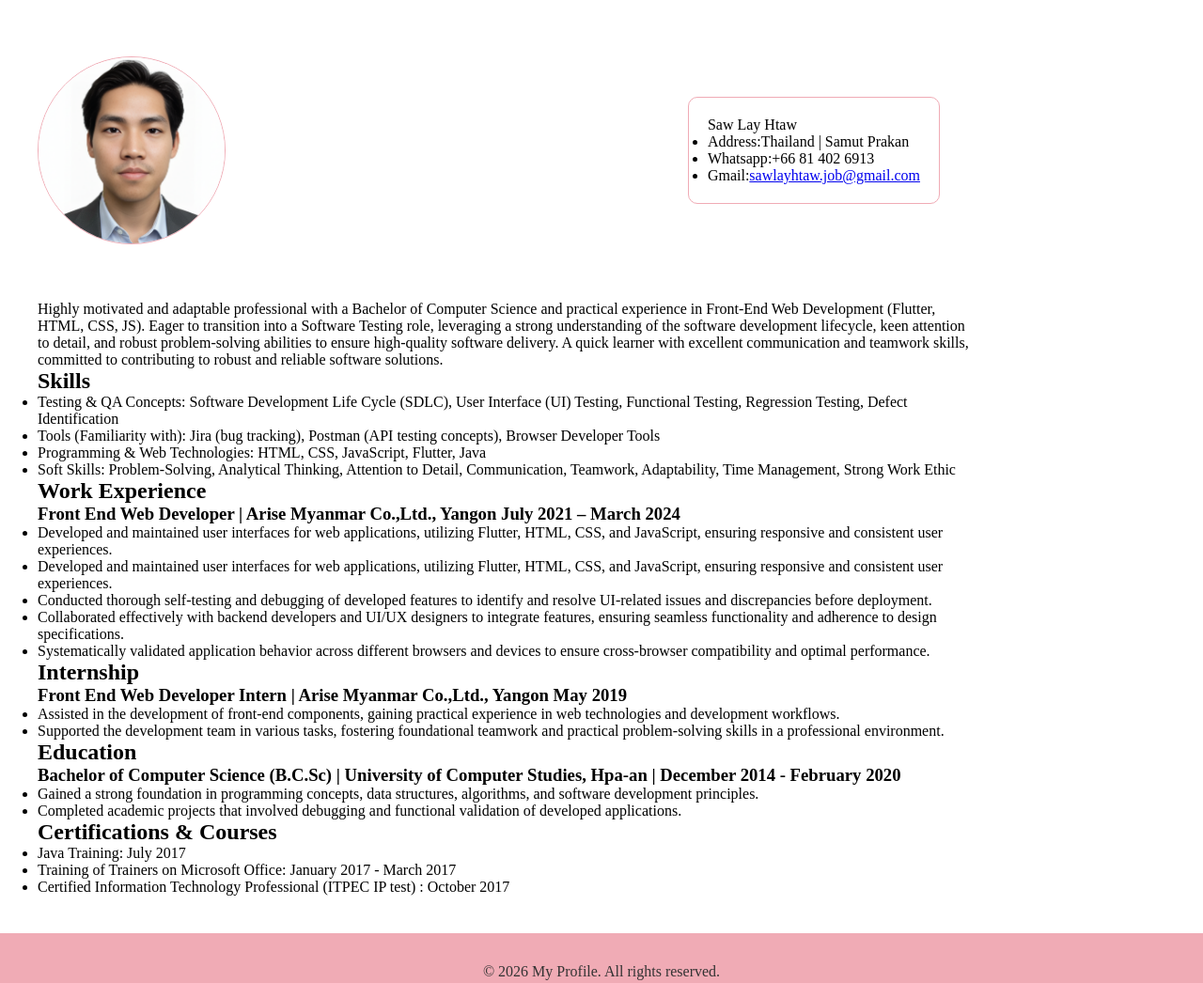
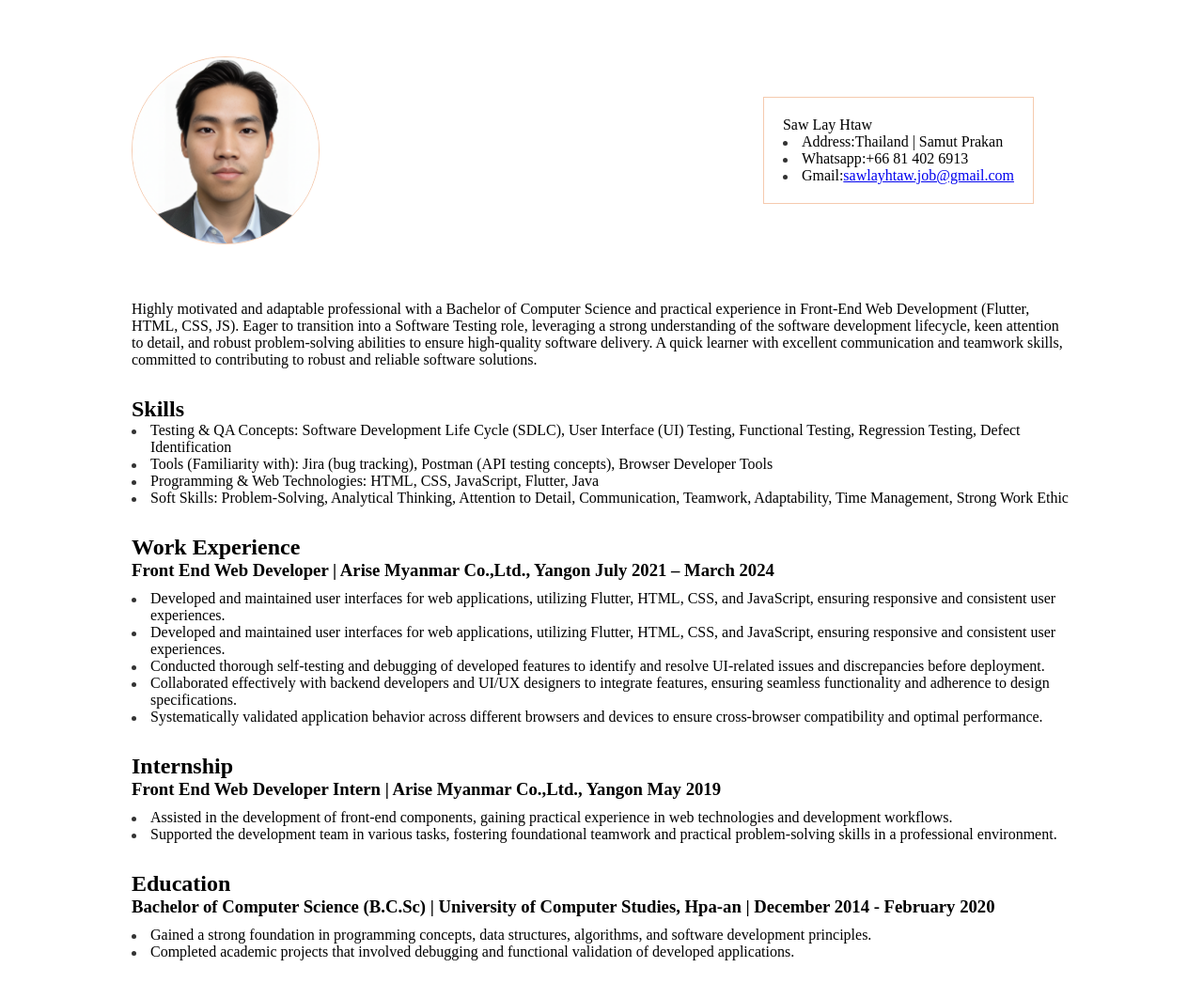
Before and after one commit to sawlayhtawjob-dev/myProfile, a plain HTML site: page index.html in a window 1280 px wide. Shown: the top 1046 px of the page at 94% size. Drawn offline with Linux system fonts and the light colour scheme.

Commit message:
add css to version 1.1.2

```diff
--- a/styles.css
+++ b/styles.css
@@ -5,14 +5,40 @@
     box-sizing: border-box;
 }
 body {
+    position: relative;
     width: 100%;
-  margin: 0 auto;
-  display: block;
+    display: flex;
+    flex-direction: column;
+    justify-content: center;
+    align-items: center;
+}
+body::before {
+    content: '';
+    position: absolute;
+    top: 0;
+    left: 0;
+    width: 100%;
+    clip-path: polygon(0 0,100% 0,0 100%);
+    background: linear-gradient(45deg,#aeabab);
+    height: 228px;
+    z-index: -1;
+}
+body::after {
+    content: '';
+    position: absolute;
+    top: 0;
+    right: 0;
+    width: 100%;
+    clip-path: polygon(-60px 0,100% 0,100% 100%);
+    background: linear-gradient(45deg,#f5caae);
+    height: 180px;
+    z-index: -1;
 }
 
 /* Header styles */
 
 header,main {
+    width: 100%;
     max-width: 1080px;
 }
 header {
@@ -26,11 +52,11 @@ header h1 {
 }
 
 header label {
-  border: 1px solid #f0abb5;
     display: block;
+    border: 1.5px solid #f5caae;
     padding: 20px;
     margin-right: 40px;
-  border-radius: 10px;
+    background: #fff;
 }
 header div {
     display: flex;
@@ -38,24 +64,47 @@ header div {
     justify-content: space-between;
     flex-wrap: wrap;
 }
+
 .img_profile {
     width: 200px;
     border-radius: 100%;
-    border: 1px solid #f0abb5;
+    border: 1px solid #f5caae;
     margin: 20px 20px 20px 0;
+}
+h3 {
+    margin-bottom: 10px;
 }
 
 /* main content */
 main {
     padding: 0 40px 40px;
 }
+section {
+    margin-bottom: 30px;
+}
+ul li {
+    list-style: none;
+    padding-left: 20px;
+    position: relative;
+}
+ul li:before {
+    content: '';
+    position: absolute;
+    background: #333;
+    width: 5px;
+    height: 5px;
+    left: 0;
+    border-radius: 100%;
+    top: 0.5em;
+}
 
 /* Footer */
 footer {
+    width: 100%;
     text-align: center;
     padding: 2rem;
     color: #333;
-    background: #f0abb5;
+    background: #f5caae;
 }
 
 /* Responsive design */
```
Lines whose indentation alone changed are shown as unchanged.
